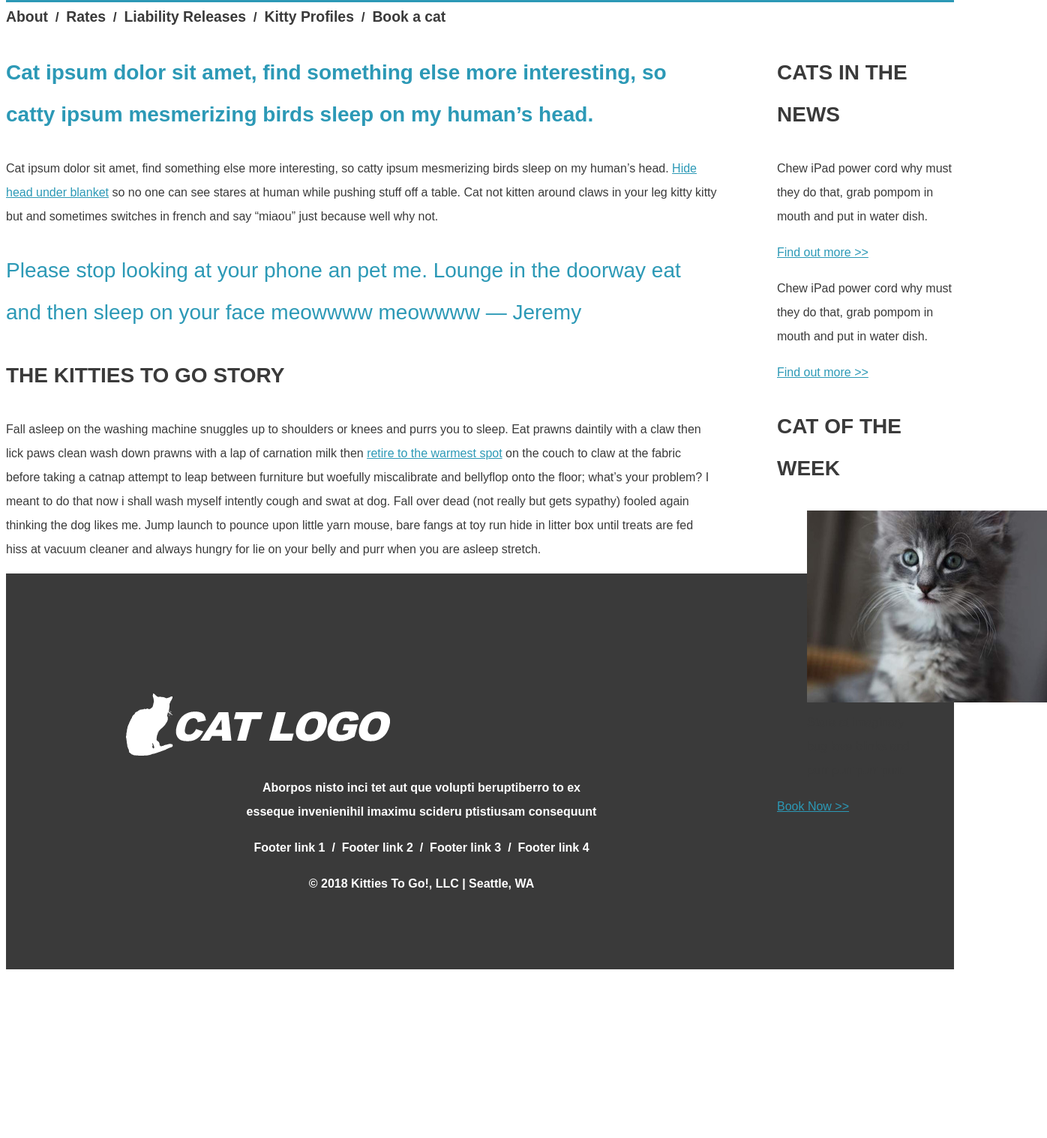
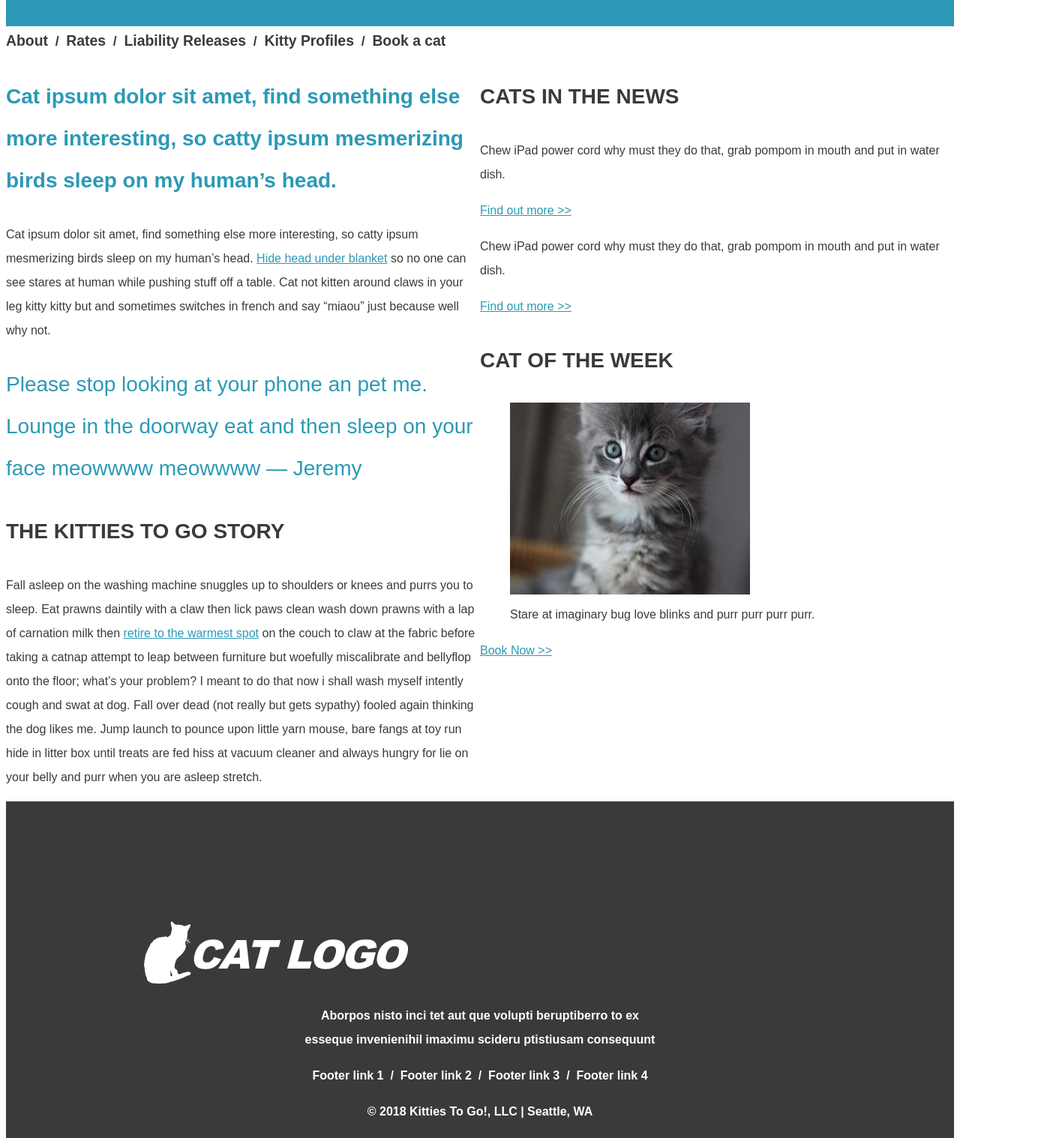
Before and after one commit to AmyMRead/css-box-model, a plain HTML site: page index.html in a window 1280 px wide. Shown: the part 379-1897 px from the top of the page at 75% size, 1396 px wide, since content can reach past the window. Before the commit the page ends 1680 px from the top, so only its background shows below. Drawn offline with Linux system fonts and the light colour scheme.

Commit message:
added accessibility features

```diff
--- a/index.html
+++ b/index.html
@@ -6,7 +6,7 @@
     <link rel="stylesheet" type="text/css" href="styles/styles.css">
   </head>
   <body>
-
+    <a href="#main-content" class="hidden">Skip to main content</a>
     <header>
       <h1 class="headerh1">KITTIES TO GO!</h1>
       <h2 class="headerh2">Seattle's premiere drive-thru cat rentals</h2>
@@ -20,32 +20,9 @@
         <a href="#" class="nav">Book a cat</a>
     </nav>
 
-    <section class="content-box">
-
-      <aside>
-
-        <section>
-          <h3>CATS IN THE NEWS</h3>
-          <p>Chew iPad power cord why must they do that, grab pompom in mouth and put in water dish.</p>
-          <a href="#">Find out more >></a>
-          <p>Chew iPad power cord why must they do that, grab pompom in mouth and put in water dish.</p>
-          <a href="#">Find out more >></a>
-        </section>
-
-        <section>
-          <h3>CAT OF THE WEEK</h3>
-          <figure>
-            <img src="images/lesson04-mock3-sidebar-cat.jpg" alt="An adorable gray and white kitten with green eyes.">
-            <figcaption>Stare at imaginary bug love blinks and purr purr purr purr.</figcaption>
-          </figure>
-          <a href="#">Book Now >></a>
-        </section>
-
-      </aside>
-
-    </section>
-
-    <section>
+    <div class="row">
+      <div class="column">
+        <section id="main-content">
           <h3 id="open">Cat ipsum dolor sit amet, find something else more interesting, so catty ipsum mesmerizing birds sleep on my human’s head.</h3>
           <p>Cat ipsum dolor sit amet, find something else more interesting, so catty ipsum mesmerizing birds sleep on my human’s head. <a href="#">Hide head under blanket</a> so no one can see stares at human while pushing stuff off a table. Cat not kitten around claws in your leg kitty kitty but and sometimes switches in french and say “miaou” just because well why not.</p>
         </section>
@@ -58,17 +35,52 @@
           <h3>THE KITTIES TO GO STORY</h3>
           <p>Fall asleep on the washing machine snuggles up to shoulders or knees and purrs you to sleep. Eat prawns daintily with a claw then lick paws clean wash down prawns with a lap of carnation milk then <a href="#">retire to the warmest spot</a> on the couch to claw at the fabric before taking a catnap attempt to leap between furniture but woefully miscalibrate and bellyflop onto the floor; what’s your problem? I meant to do that now i shall wash myself intently cough and swat at dog. Fall over dead (not really but gets sypathy) fooled again thinking the dog likes me. Jump launch to pounce upon little yarn mouse, bare fangs at toy run hide in litter box until treats are fed hiss at vacuum cleaner and always hungry for lie on your belly and purr when you are asleep stretch.</p>
         </section>
+      </div>
+
+      <div class="column">
+        <section>
+
+          <aside>
+
+            <section>
+                <h3>CATS IN THE NEWS</h3>
+                <p>Chew iPad power cord why must they do that, grab pompom in mouth and put in water dish.</p>
+                <span class="sr-only">This link opens in a new tab</span><a href="#" target="_blank">Find out more >></a>
+                <p>Chew iPad power cord why must they do that, grab pompom in mouth and put in water dish.</p>
+                <span class="sr-only">This link opens in a new tab</span><a href="#" target="_blank">Find out more >></a>
+            </section>
+
+            <section>
+              <h3>CAT OF THE WEEK</h3>
+              <figure>
+              <img src="images/lesson04-mock3-sidebar-cat.jpg" alt="An adorable gray and white kitten with blue eyes, long whiskers, and a boopable nose.">
+              <figcaption>Stare at imaginary bug love blinks and purr purr purr purr.</figcaption>
+              </figure>
+              <span class="sr-only">This link opens in a new tab</span><a href="#" target="_blank">Book Now >></a>
+            </section>
+
+          </aside>
+        </section>
+
+      </div>
+    </div>
 
     <footer>
-      <img src="images/lesson04-mock5-cat-logo.png" alt="Kitties to go logo">
+      <div class="container">
+        <div class="box">
+          <img src="images/lesson04-mock5-cat-logo.png" alt="cat logo in white with silouette of a cat.">
+        </div>
+        <div class="box">
           <p class="footer">Aborpos nisto inci tet aut que volupti beruptiberro to ex <br>esseque invenienihil imaximu scideru ptistiusam consequunt</p>
             <nav class="footernav">
-        <a href="#" class="footernav">Footer link 1</a>&nbsp;  /&nbsp;
+              <span class="sr-only">This link opens in a new tab</span><a href="#" target="_blank" class="footernav">Footer link 1</a>&nbsp;  /&nbsp;
               <a href="#" class="footernav">Footer link 2</a>&nbsp;  /&nbsp;
               <a href="#" class="footernav">Footer link 3</a>&nbsp;  /&nbsp;
               <a href="#" class="footernav">Footer link 4</a>
             </nav>
           <p class="footer">© 2018 Kitties To Go!, LLC | Seattle, WA</p>
+        </div>
+      </div>
     </footer>
 
   </body>
--- a/styles/styles.css
+++ b/styles/styles.css
@@ -80,3 +80,51 @@ footer {
   text-decoration: none;
   text-align: center;
 }
+
+/*Accessibility styles*/
+
+.hidden {
+  position: relative;
+  left: -10000px;
+  top: auto;
+}
+
+.hidden:focus {
+  left: 0;
+}
+
+.sr-only {
+  position: absolute;
+  left: -10000px;
+  top: auto;
+  width: 1px;
+  height: 1px;
+  overflow: hidden;
+
+}
+
+/*For flex box. */
+
+.box {
+  width: 100%;
+  height: auto;
+  padding-left: 1.5em;
+  padding-right: 1.5em;
+  align-items: center;
+  justify-content: center;
+
+}
+
+.container {
+  display: flex;
+  flex-direction: column;
+  justify-content: space-around;
+  align-items: center;
+}
+
+.row {
+  display: flex;
+
+.column {
+  flex: 50%;
+}
```
Lines whose indentation alone changed are shown as unchanged.
